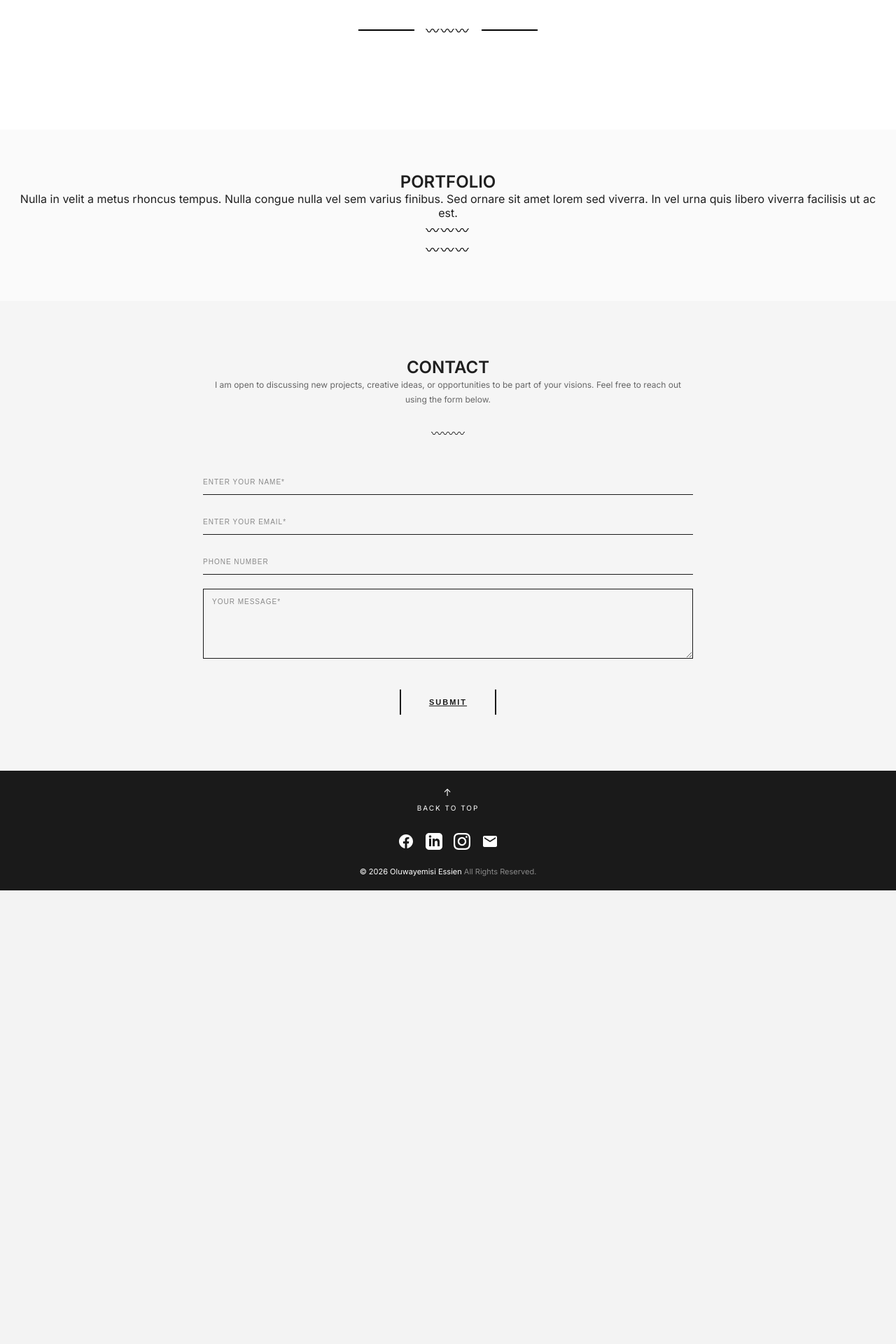
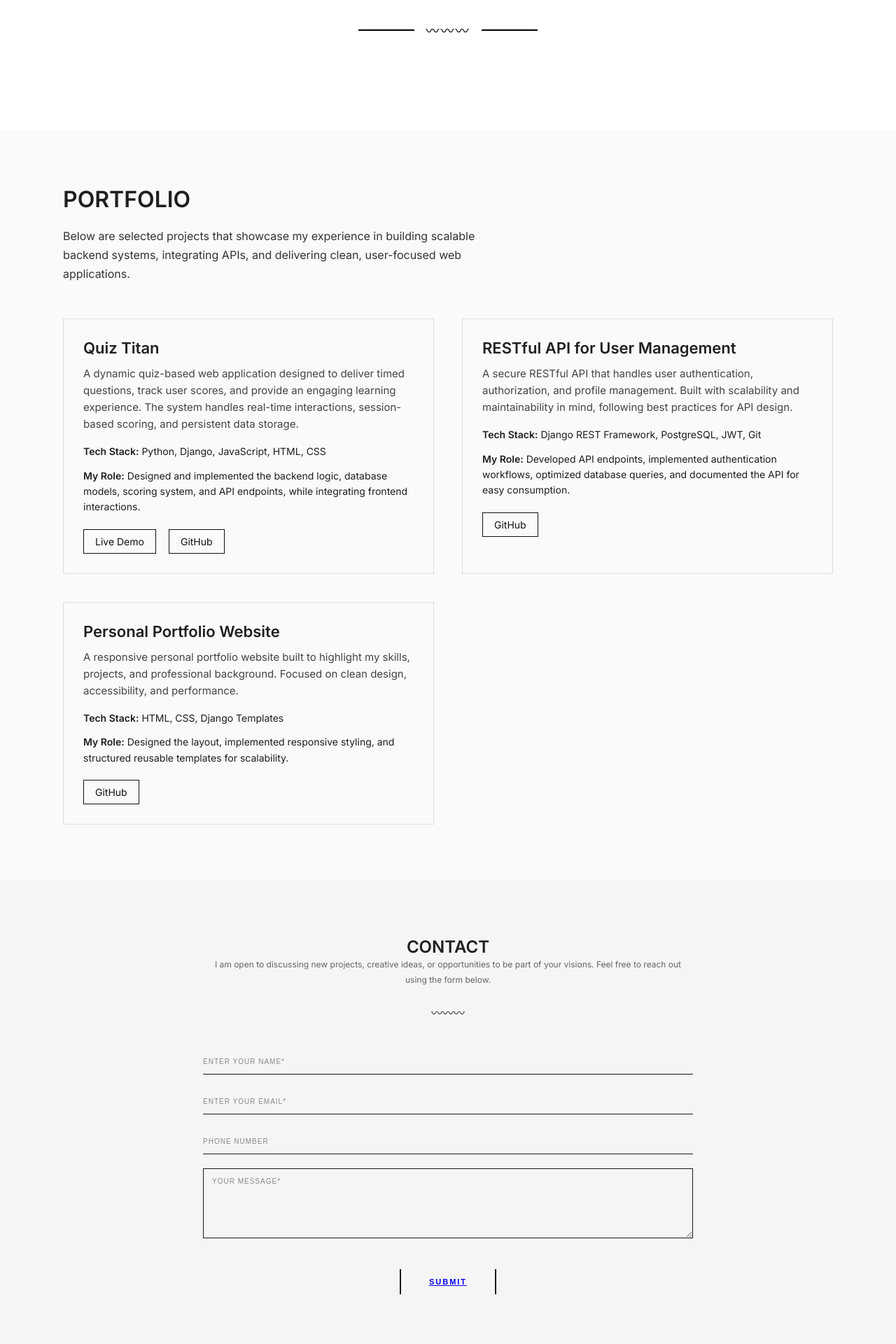
Before and after one commit to Yemisi-jay/portfolio, a Django app: page / in a window 1280 px wide. Shown: the part 3310-5230 px from the top of the page at 70% size. Before the commit the page ends 4582 px from the top, so only its background shows below. Run offline with Django 5.2, Linux system fonts and the light colour scheme.

Commit message:
portfolio section

```diff
--- a/static/style.css
+++ b/static/style.css
@@ -847,10 +847,86 @@ body[data-theme="dark"] .skill-badge:hover span {
     color: #121212;
 }
 
+/* ===== PORTFOLIO SECTION ===== */
 .portfolio {
-  padding: 60px 20px;
-  text-align: center;
-}
+    padding: 80px 0;
+    max-width: 1100px;
+    margin: 0 auto;
+}
+
+.portfolio h2 {
+    font-size: 32px;
+    margin-bottom: 20px;
+}
+
+.portfolio-intro {
+    max-width: 650px;
+    font-size: 16px;
+    line-height: 1.7;
+    margin-bottom: 50px;
+    color: #333;
+}
+
+/* ===== PROJECT GRID ===== */
+.projects {
+    display: grid;
+    grid-template-columns: repeat(2, 1fr);
+    gap: 40px;
+}
+
+/* ===== PROJECT CARD ===== */
+.project {
+    border: 1px solid #ddd;
+    padding: 28px;
+    transition: all 0.3s ease;
+}
+
+.project:hover {
+    transform: translateY(-4px);
+    border-color: #ffd166;
+}
+
+/* ===== PROJECT TEXT ===== */
+.project h3 {
+    font-size: 22px;
+    margin-bottom: 12px;
+}
+
+.project-desc {
+    font-size: 15px;
+    line-height: 1.6;
+    margin-bottom: 16px;
+    color: #444;
+}
+
+.project-tech,
+.project-role {
+    font-size: 14px;
+    line-height: 1.6;
+    margin-bottom: 12px;
+}
+
+/* ===== PROJECT LINKS ===== */
+.project-links {
+    display: flex;
+    gap: 18px;
+    margin-top: 20px;
+}
+
+.project-links a {
+    font-size: 14px;
+    text-decoration: none;
+    padding: 8px 16px;
+    border: 1px solid #111;
+    color: #111;
+    transition: all 0.25s ease;
+}
+
+.project-links a:hover {
+    background: #111;
+    color: #fff;
+}
+
 
 /* Contact Section */
 .contact {
@@ -920,7 +996,6 @@ body[data-theme="dark"] .skill-badge:hover span {
   font-size: 11px;
   font-weight: 600;
   letter-spacing: 2px;
-  color: #1a1a1a;
   background-color: transparent;
   border: none;
   border-left: 2px solid #1a1a1a;
@@ -931,8 +1006,7 @@ body[data-theme="dark"] .skill-badge:hover span {
 }
 
 .btn-submit:hover {
-  background-color: #1a1a1a;
-  color: #fff;
+  color: #ffd166;
 }
 
 /* Footer*/
@@ -956,7 +1030,7 @@ body[data-theme="dark"] .skill-badge:hover span {
 }
 
 .back-to-top:hover {
-  opacity: 0.7;
+  color: #ffd166;
 }
 
 .arrow-up {
@@ -978,7 +1052,7 @@ body[data-theme="dark"] .skill-badge:hover span {
 }
 
 .footer-icon:hover {
-  opacity: 0.7;
+  color: #ffd166;
 }
 
 .footer-icon svg {
--- a/templates/core/index.html
+++ b/templates/core/index.html
@@ -285,29 +285,84 @@
         </div>
 
         <!-- Description Text -->
-        <p class="portfolio-description">
-            Nulla in velit a metus rhoncus tempus. Nulla congue nulla vel sem varius finibus. Sed ornare sit amet lorem sed viverra. In vel urna quis libero viverra facilisis ut ac est.
+        <p class="portfolio-intro">
+            Below are selected projects that showcase my experience in building scalable backend systems,
+            integrating APIs, and delivering clean, user-focused web applications.
         </p>
-
-        <!-- Decorative Divider -->
-        <div class="portfolio-divider">
-            <span class="divider-line"></span>
-            <span class="divider-pattern">〰〰〰</span>
-            <span class="divider-line"></span>
-        </div>
 
         <!-- Portfolio Grid -->
         <div class="portfolio-grid">
-            <!-- Portfolio items would go here -->
+            <div class="projects">
+
+        <!-- Project 1 -->
+        <div class="project">
+            <h3>Quiz Titan</h3>
+            <p class="project-desc">
+                A dynamic quiz-based web application designed to deliver timed questions, track user scores,
+                and provide an engaging learning experience. The system handles real-time interactions,
+                session-based scoring, and persistent data storage.
+            </p>
+
+            <p class="project-tech">
+                <strong>Tech Stack:</strong> Python, Django, JavaScript, HTML, CSS
+            </p>
+
+            <p class="project-role">
+                <strong>My Role:</strong> Designed and implemented the backend logic, database models,
+                scoring system, and API endpoints, while integrating frontend interactions.
+            </p>
+
+            <div class="project-links">
+                <a href="#" target="_blank">Live Demo</a>
+                <a href="#" target="_blank">GitHub</a>
+            </div>
         </div>
 
-        <!-- Bottom Decorative Divider -->
-        <div class="portfolio-divider">
-            <span class="divider-line"></span>
-            <span class="divider-pattern">〰〰〰</span>
-            <span class="divider-line"></span>
+        <!-- Project 2 -->
+        <div class="project">
+            <h3>RESTful API for User Management</h3>
+            <p class="project-desc">
+                A secure RESTful API that handles user authentication, authorization, and profile management.
+                Built with scalability and maintainability in mind, following best practices for API design.
+            </p>
+
+            <p class="project-tech">
+                <strong>Tech Stack:</strong> Django REST Framework, PostgreSQL, JWT, Git
+            </p>
+
+            <p class="project-role">
+                <strong>My Role:</strong> Developed API endpoints, implemented authentication workflows,
+                optimized database queries, and documented the API for easy consumption.
+            </p>
+
+            <div class="project-links">
+                <a href="#" target="_blank">GitHub</a>
+            </div>
         </div>
+
+        <!-- Project 3 -->
+        <div class="project">
+            <h3>Personal Portfolio Website</h3>
+            <p class="project-desc">
+                A responsive personal portfolio website built to highlight my skills, projects, and
+                professional background. Focused on clean design, accessibility, and performance.
+            </p>
+
+            <p class="project-tech">
+                <strong>Tech Stack:</strong> HTML, CSS, Django Templates
+            </p>
+
+            <p class="project-role">
+                <strong>My Role:</strong> Designed the layout, implemented responsive styling,
+                and structured reusable templates for scalability.
+            </p>
+
+            <div class="project-links">
+                <a href="#" target="_blank">GitHub</a>
+            </div>
         </div>
+
+    </div>
     </section>
 
     {% comment %} CONTACT SECTION {% endcomment %}
```
